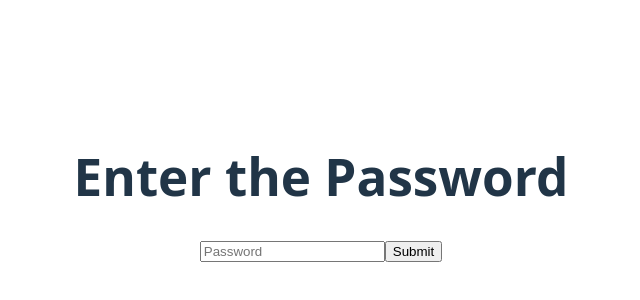
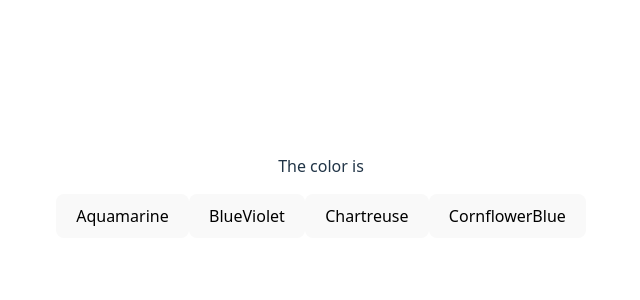
Before and after one commit to Varsonix/my-first-react-app, a React (Vite) app: page / in a window 1280 px wide. Shown: the part 212-512 px from the top of the page, without its empty margins (319-959 px from the left). Built offline with nearby package versions, Linux system fonts and the light colour scheme.

Commit message:
Concepts

```diff
--- a/src/App.jsx
+++ b/src/App.jsx
@@ -1,17 +1,12 @@
 import './App.css'
-import Gallery from './components/Lessons/Exercises/Statues/SculptureList'
-import Form from './components/Lessons/Exercises/FormInput/FormTest'
-import FeedbackForm from './components/Lessons/Exercises/FormInput/FormCrashFix'
-import TrafficLight from './components/Lessons/Exercises/StreetLights/Light'
-import Clock from './components/Lessons/Exercises/ClockUpdate/Clock'
-import Contact from './components/Lessons/Exercises/Authorization/Authorization'
+import ColorPicker from './components/Lessons/Basic Concepts/useState/ColorPicker'
 
 function App() {
   const currentTime = new Date().toLocaleTimeString();
 
   return (
     <div className="Page">
-      <Contact />
+      <ColorPicker />
     </div>
   )
 }
--- /dev/null
+++ b/src/components/Lessons/Basic Concepts/useState/ColorPicker.jsx
@@ -0,0 +1,27 @@
+// import the default export and the named export `useState` from the 'react' library
+import React, { useState } from 'react';
+
+export default function ColorPicker() {
+  // call useState and assign its return values to `color` and `setColor`
+  const [color, setColor] = useState();
+
+ const divStyle = {backgroundColor: color};
+
+  return (
+    <div style={divStyle}>
+      <p>The color is {color}</p>
+      <button onClick={() => setColor('Aquamarine')}>
+        Aquamarine
+      </button>
+      <button onClick={() => setColor('BlueViolet')}>
+        BlueViolet
+      </button>
+      <button onClick={() => setColor('Chartreuse')}>
+        Chartreuse
+      </button>
+      <button onClick={() => setColor('CornflowerBlue')}>
+        CornflowerBlue
+      </button>
+    </div>
+  );
+}
```
